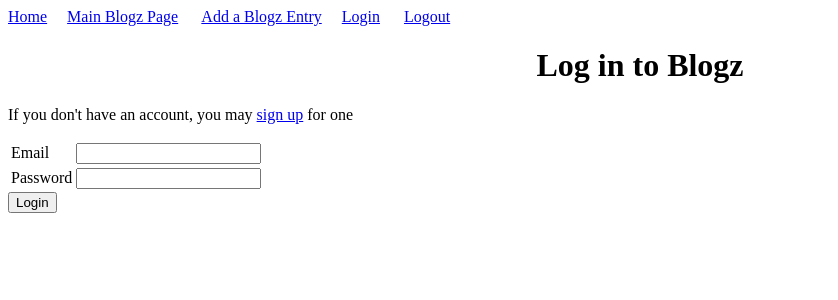
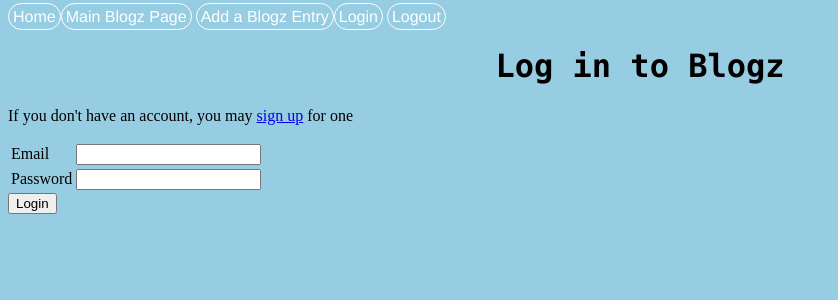
Before and after one commit to johnburfor/blogz, a Flask app: page /login in a window 1280 px wide. Shown: the top 300 px of the page, without its empty margins (0-838 px from the left). Run offline with Flask 2, Linux system fonts and the light colour scheme.

Commit message:
Added CSS for background and nav bar

```diff
--- a/static/styles/styles.css
+++ b/static/styles/styles.css
@@ -3,12 +3,22 @@
     font-style: italic;
 }
 
+body{ background-color: rgb(151, 205, 226);}
+
 h1 {
     text-align: center;
+    font-family: "Lucida Console";
 }
 
 .menu {
-    padding-right: 20px;
+    padding: 4px;
+    text-decoration: none;
+    border-style: solid;
+    border-color: white;
+    border-width: 1px;
+    border-radius: 15px;
+    font-family: Helvetica;
+    color: white;
 }
 
 h2 {
@@ -28,3 +38,23 @@ h2 {
     font-style: italic;
     font-size: smaller;
 }
+
+.form-submit-button {
+
+    background: #0066A2;
+
+    color: white;
+
+    border-style: outset;
+
+    border-color: #0066A2;
+
+    height: 50px;
+
+    width: 100px;
+
+    font: bold 15px arial, sans-serif;
+
+    text-shadow:none;
+
+    }
--- a/templates/base.html
+++ b/templates/base.html
@@ -3,7 +3,7 @@
     <head>
         <title>{{title}}</title>
 
-        <link rel= "stylesheet" type= "text/css" href= "{{ url_for('static',filename='styles/styles.css') }}">
+        <link rel="stylesheet" type="text/css" href="{{ url_for('static',filename='styles/styles.css') }}"/>
     </head>
 <body>
 
--- a/templates/login.html
+++ b/templates/login.html
@@ -18,6 +18,6 @@
             </td>
         </tr>
     </table>
-    <input type="submit" value="Login">
+    <input id="login" type="submit" value="Login">
 </form>
 {% endblock %}
```
